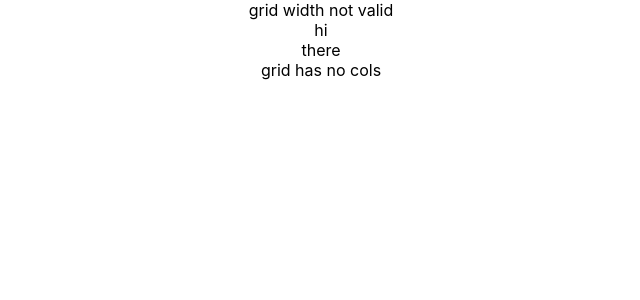
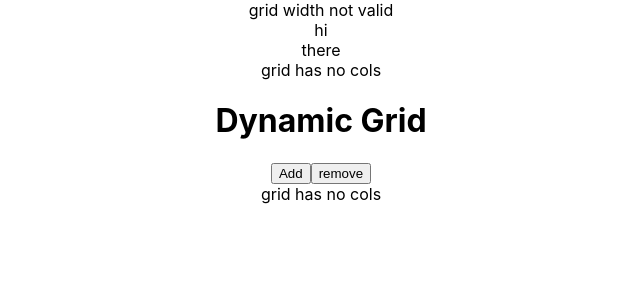
Before and after one commit to chrisclarke1977/react-simple-grid-task, a React (Create React App) app: page / in a window 1280 px wide. Shown: the top 300 px of the page, without its empty margins (319-959 px from the left). Built offline with nearby package versions, Linux system fonts and the light colour scheme.

Commit message:
basic dynamic grid with logging

```diff
--- a/src/App.tsx
+++ b/src/App.tsx
@@ -1,5 +1,6 @@
 import React from 'react';
 import './App.css';
+import DynamicGrid from './dynamic-grid';
 import Grid from './grid';
 import { ColProps } from './grid/Col';
 
@@ -13,6 +14,7 @@ function App() {
       <Grid cols={testGridInvalid} />
       <Grid cols={testGrid} />
       <Grid cols={testGridNoCols} />
+      <DynamicGrid />
     </div>
   );
 }
--- /dev/null
+++ b/src/dynamic-grid/index.tsx
@@ -0,0 +1,39 @@
+import * as React from 'react';
+import Grid from '../grid';
+import { ColProps } from '../grid/Col';
+
+export interface DynamicGridProps {
+    width?: number;
+    text?: string;
+}
+
+const DynamicGrid: React.FunctionComponent<DynamicGridProps> = (props: DynamicGridProps) => {
+    const [cols, setCols] = React.useState<ColProps[]>([]);
+
+    const onAdd = () => {
+        const newCols: ColProps[] = [...cols ,{ width: 4, text: "hi" }];
+        console.log("add col", cols, newCols);
+
+        setCols(newCols);
+    }
+    const onRemove = () => {
+        const newCols: ColProps[] = cols;
+        newCols.pop();
+        console.log("remove col", cols, newCols);
+        setCols(newCols);
+    }
+    const jsonCols = () => JSON.stringify(cols);
+
+    React.useEffect(() => {
+        // Watch for changes in cols array
+    }, [jsonCols()]);
+
+    return <div className="dynamic-grid">
+        <h1>Dynamic Grid</h1>
+        <button onClick={onAdd}>Add</button>
+        <button onClick={onRemove}>remove</button>
+        <Grid cols={cols} />
+    </div>
+}
+
+export default DynamicGrid;
--- a/src/grid/index.tsx
+++ b/src/grid/index.tsx
@@ -26,7 +26,7 @@ const Grid: React.FunctionComponent<GridProps> = (props: GridProps) => {
         return <div>grid width not valid</div>
     }
 
-    return <div className="grid">{cols.map(col => <Col {...col} />)}</div>;
+    return <div className="grid">{cols.map((col, index) => <Col key={index} {...col} />)}</div>;
 }
 
 export default Grid;
```
